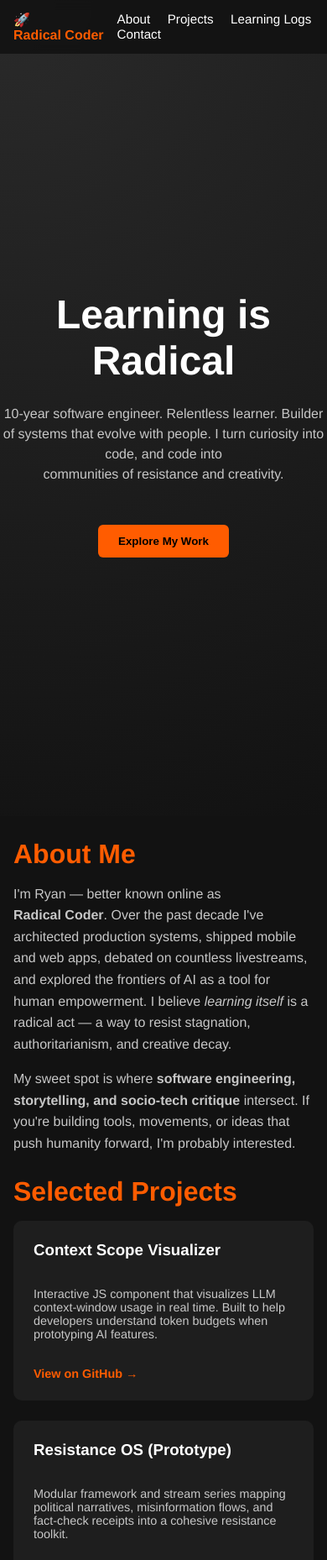
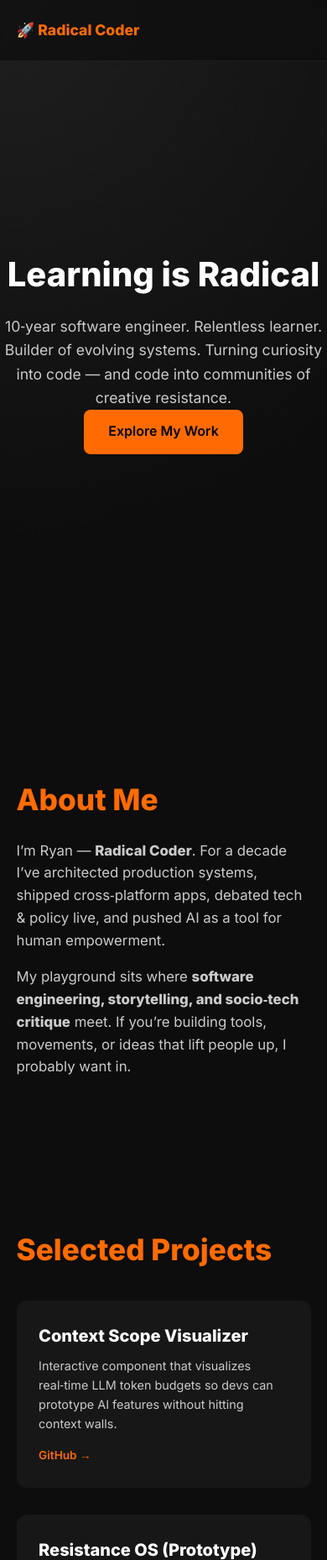
Before and after one commit to Radical-Coder/learning-is-radical, a plain HTML site: page index.html in a window 390 px wide. Shown: the top 1858 px of the page at 84% size. Drawn offline with Linux system fonts and the light colour scheme.

Commit message:
more improvements to index.html

```diff
--- a/index.html
+++ b/index.html
@@ -4,204 +4,59 @@
   <meta charset="UTF-8" />
   <meta name="viewport" content="width=device-width, initial-scale=1.0" />
   <title>Radical Coder – Learning is Radical</title>
+  <link rel="preconnect" href="https://fonts.googleapis.com">
+  <link rel="preconnect" href="https://fonts.gstatic.com" crossorigin>
+  <link href="https://fonts.googleapis.com/css2?family=Inter:wght@400;600;800&display=swap" rel="stylesheet">
   <style>
-    :root {
-      --bg-dark: #121212;
-      --bg-light: #1e1e1e;
-      --accent: #ff5c00;
-      --text-main: #ffffff;
-      --text-sub: #c7c7c7;
-      --font-main: "Helvetica Neue", Arial, sans-serif;
+    :root{
+      --bg-900:#0d0d0d;--bg-800:#171717;--bg-700:#212121;
+      --accent:#ff6b00;--accent-light:#ffa347;
+      --txt-100:#fff;--txt-200:#cacaca;
+      --ff-main:'Inter',sans-serif;--trans:200ms cubic-bezier(.4,0,.2,1);
+      --max:1040px
     }
-
-    html,
-    body {
-      margin: 0;
-      padding: 0;
-      scroll-behavior: smooth;
-      background: var(--bg-dark);
-      color: var(--text-main);
-      font-family: var(--font-main);
-    }
-
-    /* --- Layout helpers --- */
-    .container {
-      max-width: 960px;
-      margin: 0 auto;
-      padding: 0 1rem;
-    }
-
-    section {
-      padding: 4rem 0;
-    }
-
-    /* --- Navbar --- */
-    header {
-      position: fixed;
-      top: 0;
-      width: 100%;
-      background: rgba(18, 18, 18, 0.9);
-      backdrop-filter: blur(6px);
-      z-index: 10;
-    }
-
-    nav {
-      display: flex;
-      align-items: center;
-      justify-content: space-between;
-      height: 64px;
-    }
-
-    nav a {
-      color: var(--text-main);
-      text-decoration: none;
-      margin-left: 1rem;
-      font-size: 0.95rem;
-    }
-
-    nav a:hover {
-      color: var(--accent);
-    }
-
-    /* --- Hero --- */
-    #hero {
-      display: flex;
-      flex-direction: column;
-      justify-content: center;
-      align-items: center;
-      text-align: center;
-      min-height: 100vh;
-      background: radial-gradient(circle at top left, #2a2a2a, var(--bg-dark));
-    }
-
-    #hero h1 {
-      font-size: 3rem;
-      margin-bottom: 0.5rem;
-    }
-
-    #hero p {
-      color: var(--text-sub);
-      max-width: 600px;
-      line-height: 1.5;
-    }
-
-    .cta-btn {
-      margin-top: 2rem;
-      background: var(--accent);
-      color: #000;
-      padding: 0.75rem 1.5rem;
-      border: none;
-      border-radius: 6px;
-      cursor: pointer;
-      font-weight: 600;
-      transition: background 0.25s ease;
-    }
-
-    .cta-btn:hover {
-      background: #ffa347;
-    }
-
-    /* --- About --- */
-    #about h2,
-    #projects h2,
-    #blog h2,
-    #contact h2 {
-      font-size: 2rem;
-      margin-bottom: 1rem;
-      color: var(--accent);
-    }
-
-    #about p {
-      color: var(--text-sub);
-      line-height: 1.6;
-    }
-
-    /* --- Projects --- */
-    .project-grid {
-      display: grid;
-      grid-template-columns: repeat(auto-fill, minmax(280px, 1fr));
-      gap: 1.5rem;
-    }
-
-    .project-card {
-      background: var(--bg-light);
-      border-radius: 10px;
-      padding: 1.5rem;
-      display: flex;
-      flex-direction: column;
-      justify-content: space-between;
-      transition: transform 0.25s ease;
-    }
-
-    .project-card:hover {
-      transform: translateY(-6px);
-    }
-
-    .project-card h3 {
-      margin-top: 0;
-      color: var(--text-main);
-    }
-
-    .project-card p {
-      color: var(--text-sub);
-      font-size: 0.9rem;
-      flex-grow: 1;
-    }
-
-    .project-card a {
-      margin-top: 1rem;
-      color: var(--accent);
-      text-decoration: none;
-      font-weight: 600;
-      font-size: 0.9rem;
-    }
-
-    /* --- Blog preview --- */
-    .blog-list {
-      list-style-type: none;
-      padding-left: 0;
-    }
-
-    .blog-list li {
-      margin-bottom: 1.2rem;
-    }
-
-    .blog-list a {
-      color: var(--text-main);
-      text-decoration: none;
-      font-weight: 500;
-    }
-
-    .blog-list a:hover {
-      color: var(--accent);
-    }
-
-    /* --- Contact --- */
-    .contact-links a {
-      display: inline-block;
-      margin-right: 1rem;
-      color: var(--accent);
-      text-decoration: none;
-      font-weight: 600;
-    }
-
-    footer {
-      text-align: center;
-      padding: 2rem 0 1rem 0;
-      color: var(--text-sub);
-      font-size: 0.8rem;
-    }
+    *,*:before,*:after{box-sizing:border-box;margin:0;padding:0}
+    html{scroll-behavior:smooth}
+    body{font-family:var(--ff-main);background:var(--bg-900);color:var(--txt-100);line-height:1.6}
+    a{color:inherit;text-decoration:none}
+    .container{width:90%;max-width:var(--max);margin:auto}
+    .btn{display:inline-block;padding:.85rem 1.8rem;background:var(--accent);color:#000;font-weight:600;border-radius:8px;transition:var(--trans)}
+    .btn:hover{background:var(--accent-light)}
+    header{position:fixed;top:0;left:0;width:100%;z-index:999;background:rgba(13,13,13,.7);backdrop-filter:blur(8px);border-bottom:1px solid rgba(255,255,255,.05)}
+    nav{display:flex;justify-content:space-between;align-items:center;height:72px}
+    .logo{font-size:1.1rem;font-weight:800;color:var(--accent)}
+    .nav-links{display:flex;gap:1.5rem;font-size:.95rem}
+    .nav-links a{color:var(--txt-200);transition:var(--trans)}.nav-links a:hover{color:var(--accent)}
+    #hero{padding-top:72px;min-height:100vh;display:flex;flex-direction:column;justify-content:center;align-items:center;text-align:center;background:radial-gradient(circle at top left,#1f1f1f 0%,var(--bg-900) 70%)}
+    #hero h1{font-size:clamp(2.5rem,5vw,4rem);font-weight:800;margin-bottom:1rem}
+    #hero p{max-width:640px;font-size:1.1rem;color:var(--txt-200)}
+    section{padding:5rem 0}
+    h2.section-title{font-size:2.2rem;margin-bottom:1.2rem;color:var(--accent)}
+    #about p{font-size:1.05rem;color:var(--txt-200);margin-bottom:1rem}
+    .project-grid{display:grid;gap:2rem;margin-top:2rem;grid-template-columns:repeat(auto-fit,minmax(min(100%,300px),1fr))}
+    .project-card{background:var(--bg-800);padding:1.6rem;border-radius:12px;display:flex;flex-direction:column;transition:var(--trans);border:1px solid transparent}
+    .project-card:hover{transform:translateY(-6px);border-color:var(--accent-light)}
+    .project-card h3{font-size:1.25rem;margin-bottom:.5rem}
+    .project-card p{flex:1;font-size:.9rem;color:var(--txt-200)}
+    .project-card a{margin-top:1rem;font-size:.85rem;color:var(--accent);font-weight:600}
+    .blog-list{list-style:none;margin-top:1.5rem}
+    .blog-link{display:block;padding:.8rem 0;border-bottom:1px solid rgba(255,255,255,.05);transition:var(--trans)}
+    .blog-link:hover{color:var(--accent);transform:translateX(4px)}
+    .contact-links{display:flex;flex-wrap:wrap;gap:1rem;margin-top:1.2rem}
+    .contact-links a{color:var(--accent);font-weight:600;font-size:.9rem}
+    footer{text-align:center;padding:2.5rem 0;color:var(--txt-200);font-size:.8rem}
+    @media(max-width:600px){.nav-links{display:none}}
   </style>
 </head>
 <body>
   <header>
     <div class="container">
       <nav>
-        <div style="font-weight:700;color:var(--accent);">🚀 Radical Coder</div>
-        <div>
+        <div class="logo">🚀 Radical&nbsp;Coder</div>
+        <div class="nav-links">
           <a href="#about">About</a>
           <a href="#projects">Projects</a>
-          <a href="#blog">Learning Logs</a>
+          <a href="#logs">Logs</a>
           <a href="#contact">Contact</a>
         </div>
       </nav>
@@ -209,82 +64,51 @@
   </header>
 
   <section id="hero">
-    <h1>Learning is Radical</h1>
-    <p>
-      10‑year software engineer. Relentless learner. Builder of systems that
-      evolve with people. I turn curiosity into code, and code into<br />
-      communities of resistance and creativity.
-    </p>
-    <button class="cta-btn" onclick="document.getElementById('about').scrollIntoView({behavior:'smooth'})">
-      Explore My Work
-    </button>
+    <h1>Learning&nbsp;is&nbsp;Radical</h1>
+    <p>10‑year software engineer. Relentless learner. Builder of evolving systems. Turning curiosity into code — and code into communities of creative resistance.</p>
+    <a href="#about" class="btn">Explore My Work</a>
   </section>
 
   <section id="about" class="container">
-    <h2>About Me</h2>
-    <p>
-      I'm Ryan — better known online as <strong>Radical Coder</strong>. Over the past decade
-      I've architected production systems, shipped mobile and web apps, debated on countless livestreams, and explored the frontiers of AI as a tool for
-      human empowerment. I believe <em>learning itself</em> is a radical act — a way to
-      resist stagnation, authoritarianism, and creative decay.
-    </p>
-    <p>
-      My sweet spot is where <strong>software engineering, storytelling, and socio‑tech
-      critique</strong> intersect. If you're building tools, movements, or ideas that
-      push humanity forward, I'm probably interested.
-    </p>
+    <h2 class="section-title">About Me</h2>
+    <p>I’m Ryan — <strong>Radical Coder</strong>. For a decade I’ve architected production systems, shipped cross‑platform apps, debated tech & policy live, and pushed AI as a tool for human empowerment.</p>
+    <p>My playground sits where <strong>software engineering, storytelling, and socio‑tech critique</strong> meet. If you’re building tools, movements, or ideas that lift people up, I probably want in.</p>
   </section>
 
   <section id="projects" class="container">
-    <h2>Selected Projects</h2>
+    <h2 class="section-title">Selected Projects</h2>
     <div class="project-grid">
       <div class="project-card">
-        <h3>Context Scope Visualizer</h3>
-        <p>
-          Interactive JS component that visualizes LLM context‑window usage in
-          real time. Built to help developers understand token budgets when
-          prototyping AI features.
-        </p>
-        <a href="#">View on GitHub →</a>
+        <h3>Context Scope Visualizer</h3>
+        <p>Interactive component that visualizes real‑time LLM token budgets so devs can prototype AI features without hitting context walls.</p>
+        <a href="#">GitHub →</a>
       </div>
       <div class="project-card">
-        <h3>Resistance OS (Prototype)</h3>
-        <p>
-          Modular framework and stream series mapping political narratives,
-          misinformation flows, and fact‑check receipts into a cohesive
-          resistance toolkit.
-        </p>
-        <a href="#">Read the concept →</a>
+        <h3>Resistance OS (Prototype)</h3>
+        <p>Modular framework & stream series mapping misinformation flows into a live, user‑extendable resistance toolkit.</p>
+        <a href="#">Concept →</a>
       </div>
       <div class="project-card">
-        <h3>Vibe Coding Workshops</h3>
-        <p>
-          Experimental course & video series teaching beginners to rapid‑prototyping
-          with AI copilots, then refactoring into production‑level code.
-        </p>
-        <a href="#">Watch playlist →</a>
+        <h3>Vibe Coding Workshops</h3>
+        <p>Rapid‑prototyping sessions teaching beginners to co‑build with AI and refactor into production‑grade apps.</p>
+        <a href="#">Playlist →</a>
       </div>
     </div>
   </section>
 
-  <section id="blog" class="container">
-    <h2>Latest Learning Logs</h2>
+  <section id="logs" class="container">
+    <h2 class="section-title">Latest Learning Logs</h2>
     <ul class="blog-list">
-      <li><a href="#">Shipping in the Open: Why I Launched a Site in One Night</a></li>
-      <li><a href="#">Context Windows & Conscience: Designing for Ethical AI UX</a></li>
-      <li><a href="#">From Chaos to Framework: Taming 10 Years of Side Projects</a></li>
+      <li><a class="blog-link" href="#">Shipping in the Open: One‑Night Site Launch</a></li>
+      <li><a class="blog-link" href="#">Context Windows & Conscience: Ethical AI UX</a></li>
+      <li><a class="blog-link" href="#">From Chaos to Framework: 10 Years of Side Projects</a></li>
     </ul>
-    <p style="margin-top:1rem;color:var(--text-sub);">
-      <em>More essays & reflections coming soon…</em>
-    </p>
+    <p style="margin-top:1.2rem;color:var(--txt-200)"><em>More essays & reflections on the way…</em></p>
   </section>
 
   <section id="contact" class="container">
-    <h2>Get in Touch</h2>
-    <p>
-      Have a project, collaboration idea, or just want to say hi? Reach out — I
-      love connecting with curious builders and bold thinkers.
-    </p>
+    <h2 class="section-title">Get in Touch</h2>
+    <p>Have a project, collaboration idea, or just want to nerd out about AI & tech for good? Let’s connect.</p>
     <div class="contact-links">
       <a href="mailto:coderradical@gmail.com">Email</a>
       <a href="https://github.com/Radical-Coder" target="_blank">GitHub</a>
@@ -294,7 +118,7 @@
   </section>
 
   <footer>
-    © 2025 Radical Coder · Built with ❤️ & simple HTML/CSS · v0.1
+    © 2025 Radical Coder · Built with 💻 & simple HTML/CSS · v0.2
   </footer>
 </body>
 </html>
```
